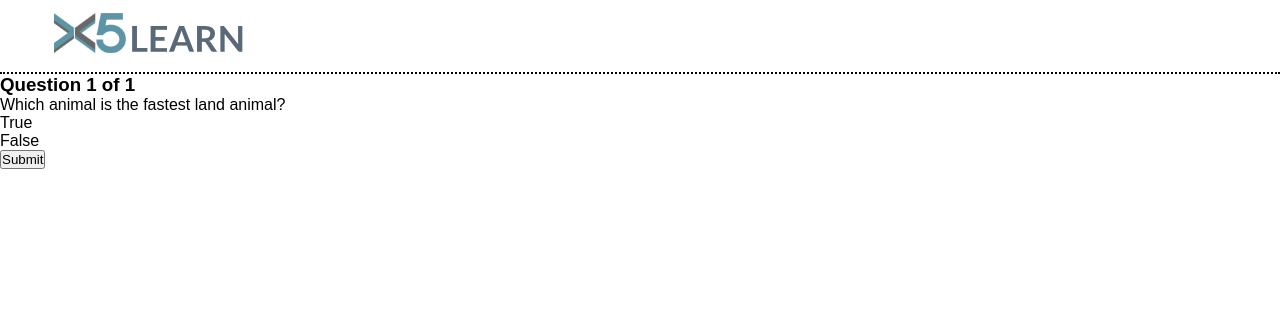
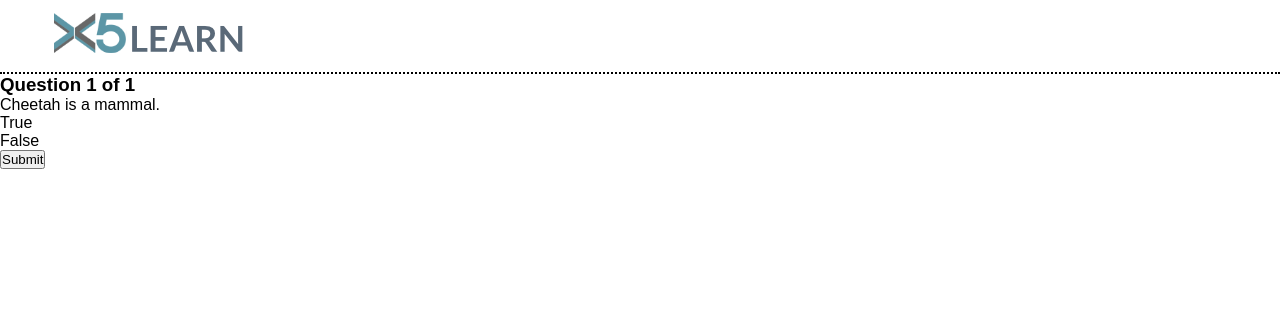
Before and after one commit to Mathushan-dev/QuestionGenerator, a Flask app: template templates/true-false-template.html in a window 1280 px wide. Shown: the top 334 px of the page. Run offline with Flask 2, Linux system fonts and the light colour scheme; the template is opened without the code that fills it, so the values that code supplies are empty.

Commit message:
Update true-false-template.html

```diff
--- a/templates/true-false-template.html
+++ b/templates/true-false-template.html
@@ -20,7 +20,7 @@
                 <h3>Question 1 of 1</h3>
             </div>
             <div class="question">
-                <p>Which animal is the fastest land animal?</p>
+                <p>Cheetah is a mammal.</p>
             </div>
             <div class="options">
                 <div id="0" class="option1" data-number="1">True</div>
```
